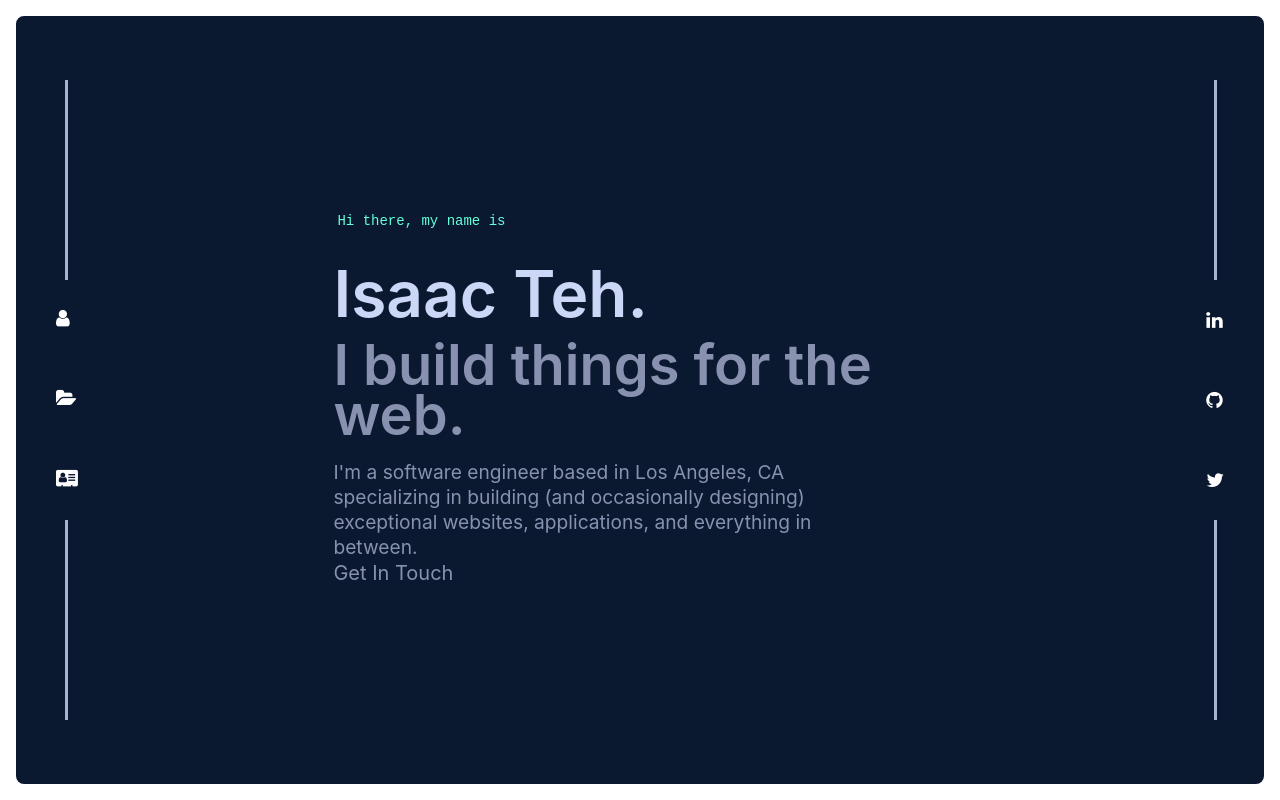
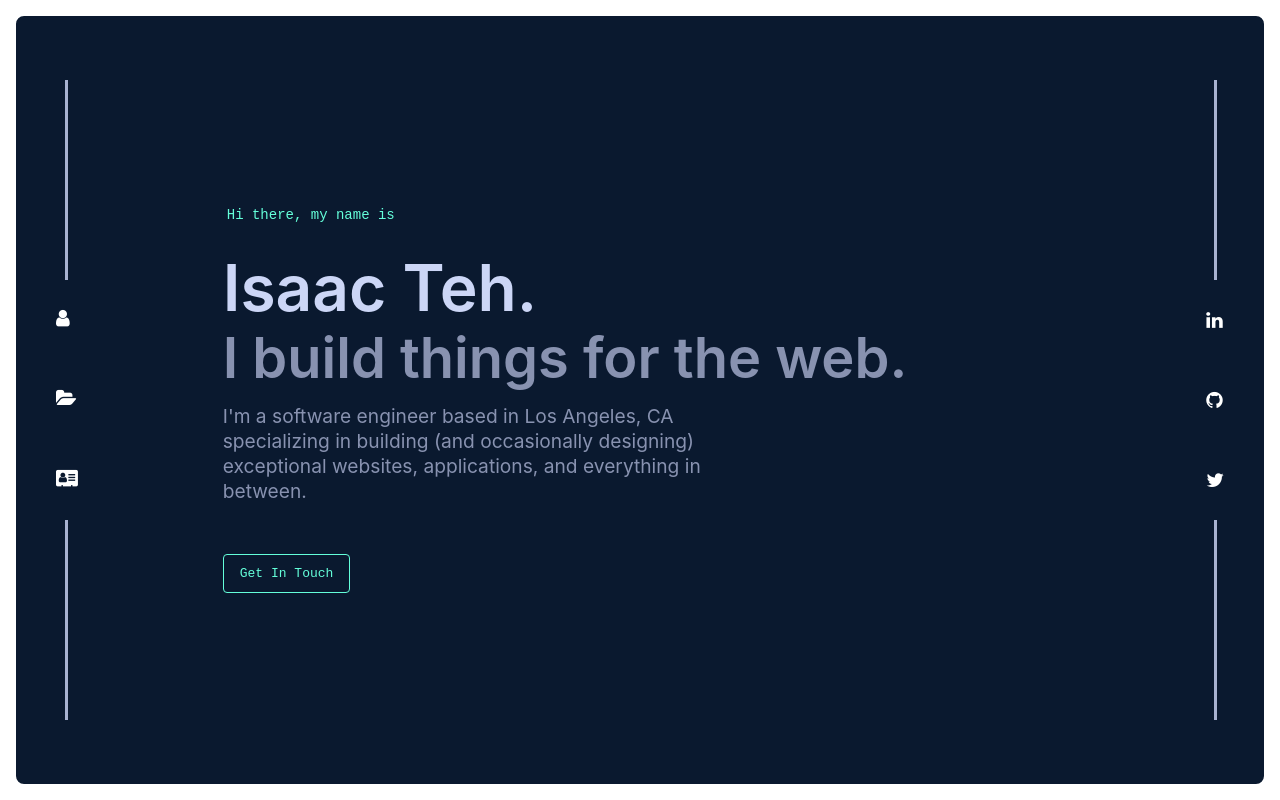
Before and after one commit to isaacxw/isaacteh-v2, a Next.js app: page / in a window 1280 px wide. Built offline with nearby package versions, Linux system fonts and the light colour scheme.

Commit message:
Add .babelrc config to prevent lost styles on page reload

```diff
--- a/components/layout.js
+++ b/components/layout.js
@@ -23,6 +23,7 @@ const StyledNav = styled.nav`
 const StyledContent = styled.main`
     display: flex;
     flex: 5 5;
+    padding-left: 0;
 `;
 
 const StyledSocials = styled.nav`
--- a/components/sections/hero.js
+++ b/components/sections/hero.js
@@ -36,6 +36,32 @@ const StyledContentSection = styled.section`
         margin: 20px 0 0;
         max-width: 500px;
         font-size: 1.2rem;
+    }
+
+    .emailLink {
+        color: var(--green);
+        background-color: transparent;
+        border: 1px solid var(--green);
+        border-radius: var(--border-radius);
+        padding: 0.75rem 1rem;
+        font-size: var(--fz-xs);
+        font-family: var(--font-mono);
+        line-height: 1;
+        text-decoration: none;
+        cursor: pointer;
+        transition: var(--transition);
+
+        &:hover,
+        &:focus,
+        &:active {
+            background-color: var(--green-tint);
+        }
+
+        &:after {
+            display: none !important;
+        }
+
+        margin-top: 50px;
     }
 
 `;
--- a/components/socials.js
+++ b/components/socials.js
@@ -38,7 +38,7 @@ const Social = ({ isHome }) => {
         <>
             <StyledSocialList>
                 <StyledSocialItem>
-                    <a href="google.com">
+                    <a href="https://www.linkedin.com/in/isaactxw">
                         <i className="fa fa-linkedin"></i>
                     </a>
                 </StyledSocialItem>
--- a/package.json
+++ b/package.json
@@ -14,5 +14,8 @@
     "react-dom": "17.0.1",
     "react-transition-group": "^1.2.1",
     "styled-components": "^5.2.1"
+  },
+  "devDependencies": {
+    "babel-plugin-styled-components": "^1.8.0"
   }
 }
```
Also changed, not shown: .babelrc (added).
